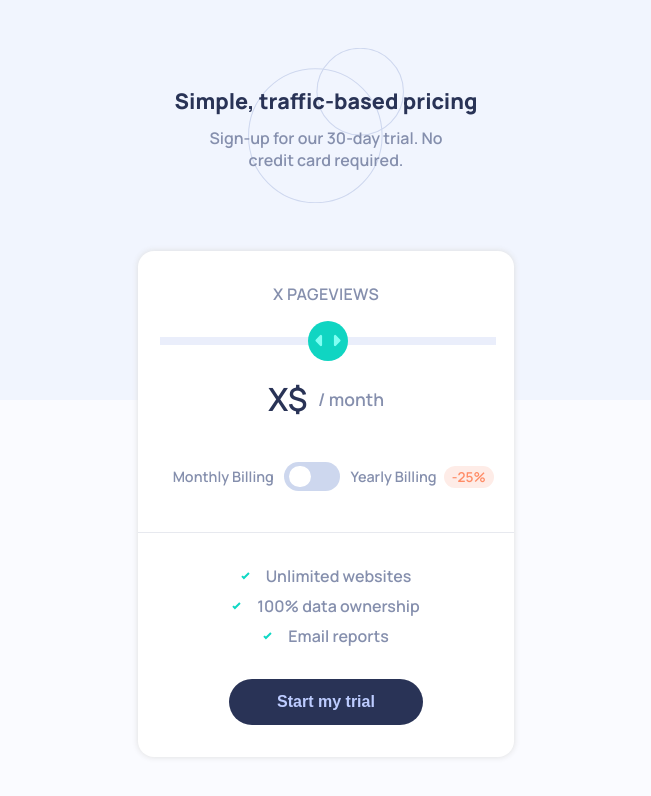
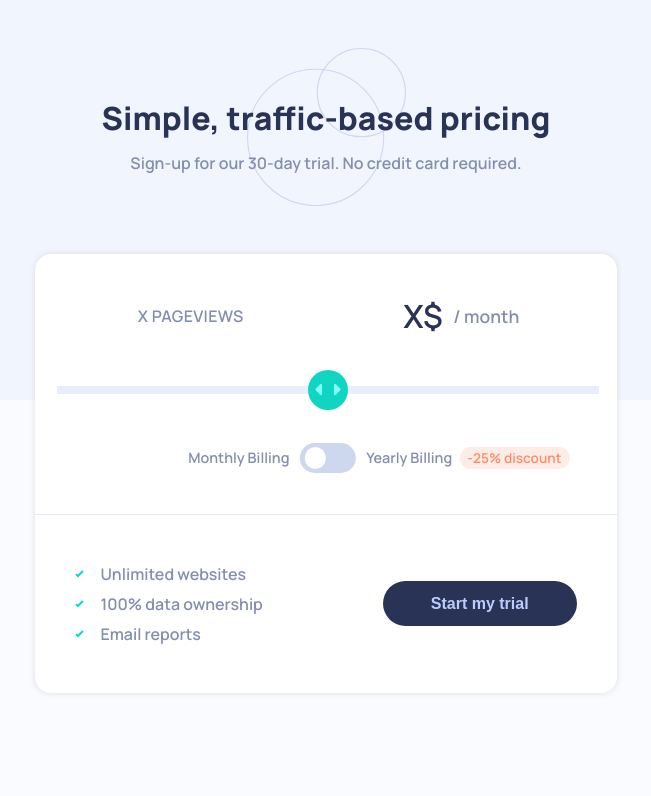
Before and after one commit to Naithcots/pricing-component, a website built with Vite: page index.html in a window 1280 px wide. Shown: the whole page, without its empty margins (314-965 px from the left). Built offline with nearby package versions, Linux system fonts and the light colour scheme.

Commit message:
Add desktop layout and styles

```diff
--- a/index.html
+++ b/index.html
@@ -15,11 +15,13 @@
         </p>
       </div>
       <div class="card">
+        <div class="card-upper-grid">
           <p class="card-pageviews">X Pageviews</p>
           <input type="range" class="card-slider" />
-        <div class="pricing">
+          <div class="card-pricing">
             <p class="pricing-price">X$</p>
             <span class="pricing-desc">/ month</span>
+          </div>
         </div>
         <div class="billing">
           <div><p class="billing-monthly-p">Monthly Billing</p></div>
@@ -32,11 +34,15 @@
           <div class="billing-yearly">
             <p class="billing-yearly-p">Yearly Billing</p>
             <div class="billing-yearly-promo-div">
-              <span class="billing-yearly-promo-span">-25%</span>
+              <span class="billing-yearly-promo-span mobile">-25%</span>
+              <span class="billing-yearly-promo-span desktop"
+                >-25% discount</span
+              >
             </div>
           </div>
         </div>
         <div class="divider"></div>
+        <div class="card-lower-grid">
           <div class="checkboxes">
             <div class="checkboxes-item">
               <img
@@ -66,6 +72,7 @@
           <button class="button">Start my trial</button>
         </div>
       </div>
+    </div>
     <script type="module" src="/src/main.ts"></script>
   </body>
 </html>
--- a/src/style.css
+++ b/src/style.css
@@ -146,7 +146,7 @@ body::after {
   background: url("/images/icon-slider.svg");
 }
 
-.pricing {
+.card-pricing {
   margin-block: 2rem;
   display: flex;
   justify-content: center;
@@ -175,6 +175,10 @@ body::after {
   font-weight: 600;
 
   color: var(--grayish-blue);
+}
+
+.billing-yearly-promo-span.desktop {
+  display: none;
 }
 
 .switch {
@@ -297,3 +301,75 @@ body::after {
 .button:hover {
   color: white;
 }
+
+@media screen and (min-width: 40em) {
+  .card {
+    padding-top: 0.5rem;
+  }
+
+  .info-h3 {
+    font-size: 2rem;
+  }
+
+  .info-p {
+    width: auto;
+  }
+
+  .card-upper-grid {
+    margin-bottom: 1.5rem;
+    display: grid;
+    grid-template-columns: repeat(2, 1fr);
+  }
+
+  .card-pageviews {
+    order: 0;
+
+    margin: 0;
+    display: flex;
+    justify-content: center;
+    align-items: center;
+  }
+
+  .pricing {
+    order: 1;
+  }
+
+  .card-slider {
+    order: 2;
+    grid-column: span 2;
+  }
+
+  .billing {
+    margin-inline: 5rem;
+    justify-content: center;
+    transform: translateX(3.3rem);
+  }
+
+  .billing-yearly-promo-span.mobile {
+    display: none;
+  }
+
+  .billing-yearly-promo-span.desktop {
+    display: block;
+  }
+
+  .card-lower-grid {
+    padding-inline: 1.25rem;
+
+    display: grid;
+    grid-template-columns: repeat(2, 1fr);
+    align-items: center;
+  }
+
+  .checkboxes {
+    display: flex;
+    flex-direction: column;
+    align-items: flex-start;
+  }
+
+  .button {
+    margin: 0;
+    max-width: 13.5rem;
+    justify-self: right;
+  }
+}
```
Lines whose indentation alone changed are shown as unchanged.
